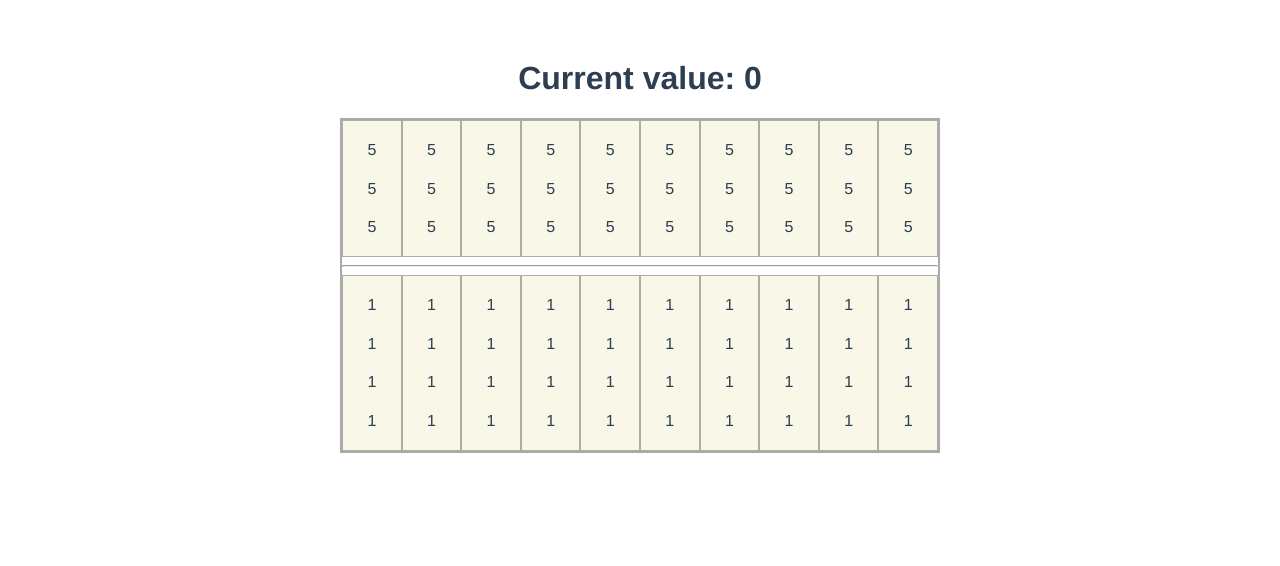
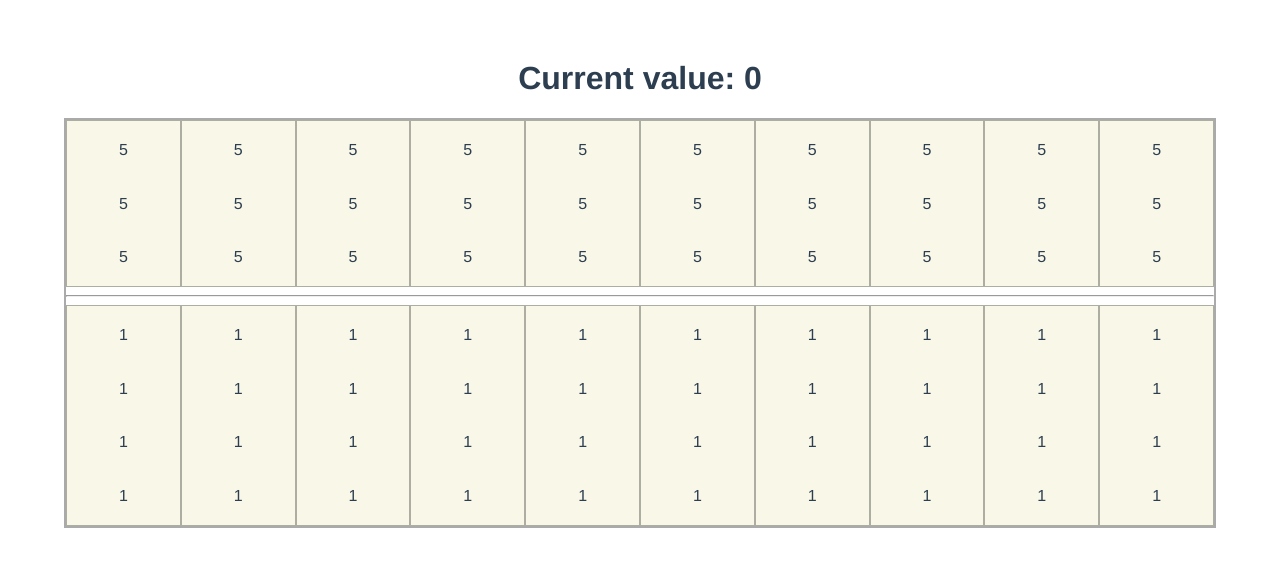
Before and after one commit to redcpp/nepohualtzintzin, a Vue app: page / in a window 1280 px wide. Shown: the top 566 px of the page. Built offline with nearby package versions, Linux system fonts and the light colour scheme.

Commit message:
Add: Tachyons for better layout

```diff
--- a/src/components/Hello.vue
+++ b/src/components/Hello.vue
@@ -1,7 +1,7 @@
 <template>
   <div class="hello">
     <h1>Current value: {{ number }}</h1>
-    <div class="abacus">
+    <div class="abacus w-90">
       <div v-for="stick in data.top" class="stick w-10">
         <span v-for="item in stick" class="coin">
           {{item.value}}
@@ -41,7 +41,6 @@ export default {
 
 .abacus {
   margin: auto;
-  width: 600px;
   border: 2px solid #aaa;
 }
 
@@ -49,13 +48,13 @@ export default {
   display: inline-block;
   background-color: #f9f7e8;
   border: 1px solid rgba(0,0,0,.3);
-  padding: 10px;
 }
 
 .coin {
   cursor: pointer;
   display: block;
-  padding: 10px;
+  padding: 15px;
+  margin: 5px;
 }
 
 .coin.active {
```
